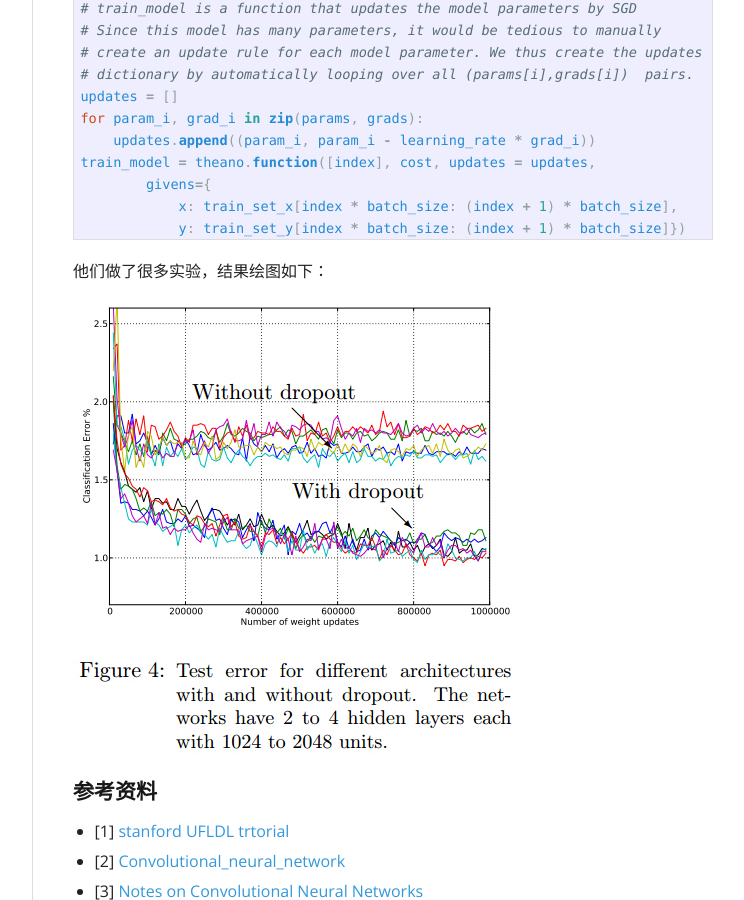
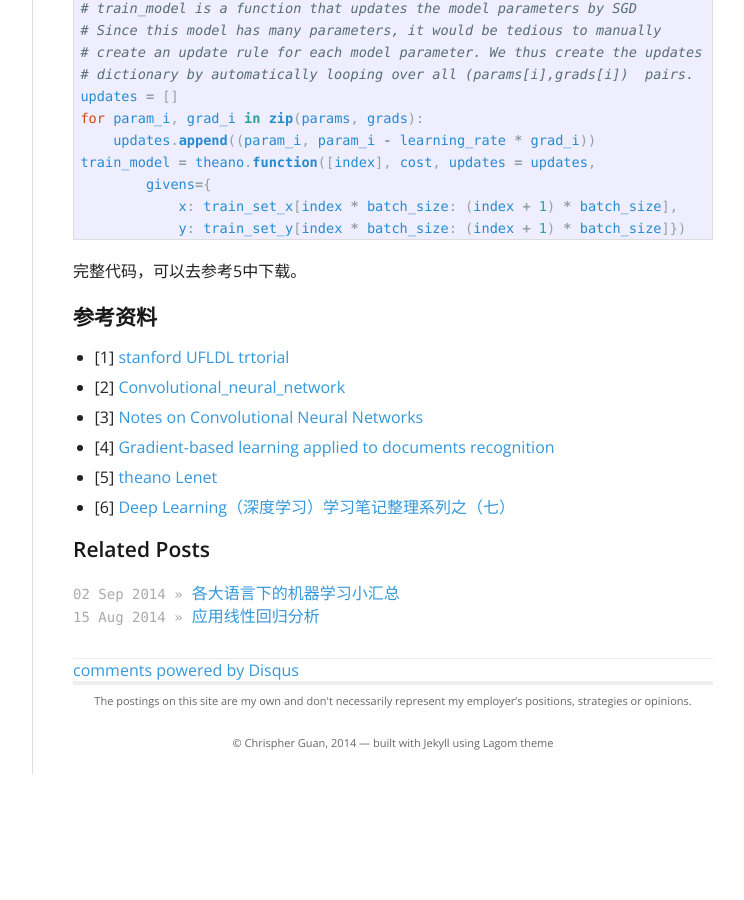
Before and after one commit to chrispher/chrispher.github.com, a Jekyll site: the page built from _posts/deeplearning/2014-9-13-Convolutional Neural Networks.md, in a window 1280 px wide and 900 px high, scrolled down 8685 px. Shown: the whole window, without its empty margins (378-1122 px from the left). Built offline with Jekyll 4.4.1, drawn with Linux system fonts in a browser that asks for light colours; nearby versions of some CDN libraries; formulas are drawn with MathJax 3; comment, search, counter and statistics services are not loaded; after the commit the page ends 9459 px from its top, so only the background shows below that.

Commit message:
add blog CNN

```diff
--- a/_posts/deeplearning/2014-9-13-Convolutional Neural Networks.md
+++ b/_posts/deeplearning/2014-9-13-Convolutional Neural Networks.md
@@ -210,9 +210,9 @@ train_model = theano.function([index], cost, updates = updates,
             y: train_set_y[index * batch_size: (index + 1) * batch_size]})
 {% endhighlight %}
 
+完整代码，可以去参考5中下载。
+
 <a name="5. 参考资料" />
-他们做了很多实验，结果绘图如下：
-![](http://chrispher.github.com/images/deeplearning/dropout_result.jpg)
 
 ####参考资料
 - [1] [stanford UFLDL trtorial](http://deeplearning.stanford.edu/wiki/index.php/Feature_extraction_using_convolution)
```
